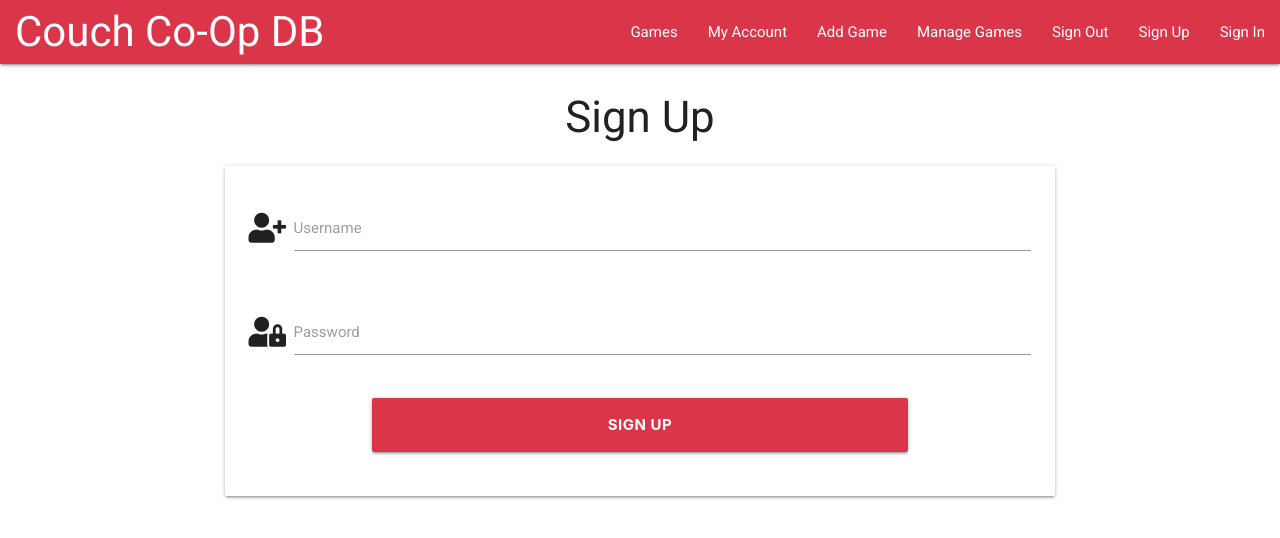
After one commit to MihaelaVacarus/Couch-Co-Op-DB, a Flask app: page /sign_up in a window 1280 px wide. The commit adds this page. Shown: the top 538 px of the page. Run offline with Flask 2, Linux system fonts and the light colour scheme; some libraries are stand-ins or nearby versions.

Commit message:
Add Sign Up template and style it

```diff
--- a/app.py
+++ b/app.py
@@ -4,6 +4,7 @@ from flask import (
     redirect, request, session, url_for)
 from flask_pymongo import PyMongo
 from bson.objectid import ObjectId
+from werkzeug.security import generate_password_hash, check_password_hash
 if os.path.exists("env.py"):
     import env
 
@@ -22,6 +23,10 @@ def get_games():
     games = mongo.db.games.find()
     return render_template("games.html", games=games)
 
+@app.route("/sign_up", methods=["GET", "POST"])
+def sign_up():
+    return render_template("sign_up.html")
+
 
 if __name__ == "__main__":
     app.run(host=os.environ.get("IP"),
--- a/static/css/style.css
+++ b/static/css/style.css
@@ -31,6 +31,21 @@ nav ul li {
     font-size: 2.5rem;
 }
 
+/* --------------------------------------------- Sign Up page */
+body > div.row > form > div > div:nth-child(-n+2) > div > i.active {
+    color:#000;
+}
+
+.btn-large {
+    background-color: var(--red);
+    color: #fff;
+    font-weight: 700;
+}
+
+.btn-large:hover {
+    background-color: #BF2234;
+}
+
 /* --------------------------------------------- Media Queries */
 @media screen and (max-width: 464px) {
     nav .brand-logo,
--- a/templates/base.html
+++ b/templates/base.html
@@ -34,7 +34,7 @@
                     <li><a href="#">Add Game</a></li>
                     <li><a href="#">Manage Games</a></li>
                     <li><a href="#">Sign Out</a></li>
-                    <li><a href="#">Sign Up</a></li>
+                    <li><a href="{{ url_for('sign_up') }}">Sign Up</a></li>
                     <li><a href="#">Sign In</a></li>
                 </ul>
             </div>
@@ -49,7 +49,7 @@
             <li><a href="#">Add Game</a></li>
             <li><a href="#">Manage Games</a></li>
             <li><a href="#">Sign Out</a></li>
-            <li><a href="#">Sign Up</a></li>
+            <li><a href="{{ url_for('sign_up') }}">Sign Up</a></li>
             <li><a href="#">Sign In</a></li>
         </ul>
     </header>
--- /dev/null
+++ b/templates/sign_up.html
@@ -0,0 +1,37 @@
+
+{% extends "base.html" %}
+{% block content %}
+
+    <h3 class="center-align">Sign Up</h3>
+
+    <div class="row">
+        <!-- Sign up form for new users -->
+        <form class="col s12 m8 offset-m2" method="POST" action="{{ url_for('sign_up') }}">
+            <div class="card-panel">
+                <!-- Username field -->
+                <div class="row">
+                    <div class="input-field col s12">
+                        <i class="fas fa-user-plus prefix"></i>
+                        <input id="username" name="username" type="text" class="validate" required>
+                        <label for="username">Username</label>
+                    </div>
+                </div>
+                <!-- Password field -->
+                <div class="row">
+                    <div class="input-field col s12">
+                        <i class="fas fa-user-lock prefix"></i>
+                        <input id="password" name="password" type="password" class="validate" required>
+                        <label for="password">Password</label>
+                    </div>
+                </div>
+                <!-- Submit form button -->
+                <div class="row">
+                    <button type="submit" class="col s8 btn-large push-s2">
+                        Sign Up
+                    </button>
+                </div>
+            </div>
+        </form>
+    </div>
+
+{% endblock %}
```
